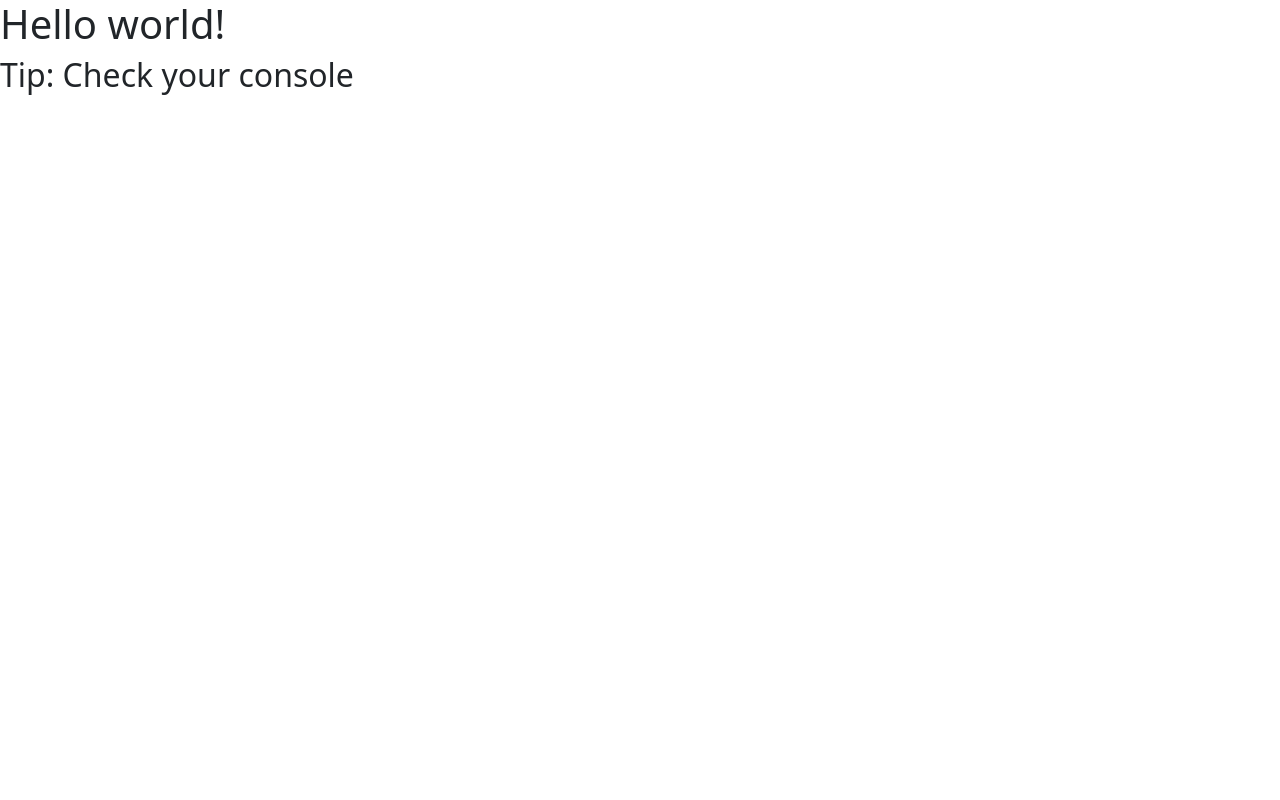
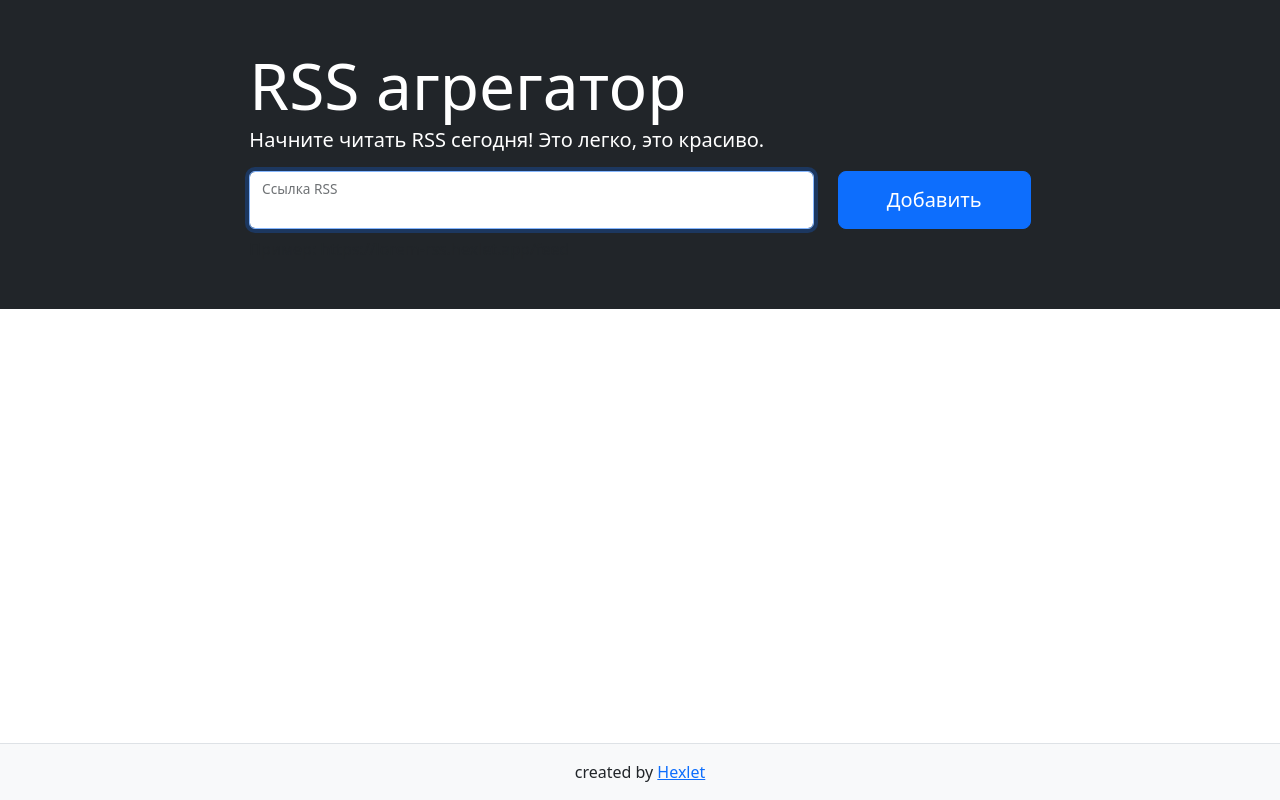
Before and after one commit to sen98ia/rss-aggregator, a website built with webpack: page index.html in a window 1280 px wide. Built offline with nearby package versions, Linux system fonts and the light colour scheme.

Commit message:
update html

```diff
--- a/index.html
+++ b/index.html
@@ -1,13 +1,63 @@
 <!DOCTYPE html>
 <html>
     <head>
-        <meta charset="utf-8" />
-        <meta name="viewport" content="width=device-width, initial-scale=1">
-        <title>Webpack App</title>
+        <meta charset="utf-8">
+        <meta name="viewport" content="width=device-width,initial-scale=1,shrink-to-fit=no">
+        <title>RSS агрегатор</title>
     </head>
-    <body>
-        <h1>Hello world!</h1>
-        <h2>Tip: Check your console</h2>
+    <body class="d-flex flex-column min-vh-100">
+        <div class="modal fade" id="modal" tabindex="-1" role="dialog" aria-labelledby="modal" aria-hidden="true">
+            <div class="modal-dialog" role="document">
+                <div class="modal-content">
+                    <div class="modal-header">
+                        <h5 class="modal-title"></h5>
+                        <button type="button" class="btn-close close" data-bs-dismiss="modal" aria-label="Close"></button>
+                    </div>
+                    <div class="modal-body text-break"></div>
+                    <div class="modal-footer">
+                        <a class="btn btn-primary full-article" href="#" role="button" target="_blank" rel="noopener noreferrer">Читать полностью </a>
+                        <button type="button" class="btn btn-secondary" data-bs-dismiss="modal">Закрыть</button>
+                    </div>
+                </div>
+            </div>
+        </div>
+        <main class="flex-grow-1">
+            <section class="container-fluid bg-dark p-5">
+                <div class="row">
+                    <div class="col-md-10 col-lg-8 mx-auto text-white">
+                        <h1 class="display-3 mb-0">RSS агрегатор</h1>
+                        <p class="lead">Начните читать RSS сегодня! Это легко, это красиво.</p>
+                        <form action="" class="rss-form text-body">
+                            <div class="row">
+                                <div class="col">
+                                    <div class="form-floating">
+                                        <input id="url-input" autofocus required name="url" aria-label="url" class="form-control w-100" placeholder="ссылка RSS" autocomplete="off">
+                                        <label for="url-input">Ссылка RSS</label>
+                                    </div>
+                                </div>
+                                <div class="col-auto">
+                                    <button type="submit" aria-label="add" class="h-100 btn btn-lg btn-primary px-sm-5">Добавить</button>
+                                </div>
+                            </div>
+                        </form>
+                        <p class="mt-2 mb-0 text-muted">Пример: https://lorem-rss.hexlet.app/feed</p>
+                        <p class="feedback m-0 position-absolute small text-danger"></p>
+                    </div>
+                </div>
+            </section>
+            <section class="container-fluid container-xxl p-5">
+                <div class="row">
+                    <div class="col-md-10 col-lg-8 order-1 mx-auto posts"></div>
+                    <div class="col-md-10 col-lg-4 mx-auto order-0 order-lg-1 feeds"></div>
+                </div>
+            </section>
+        </main>
+        <footer class="footer border-top py-3 mt-5 bg-light">
+            <div class="container-xl">
+                <div class="text-center">
+                    created by <a href="https://ru.hexlet.io/professions/frontend/projects/11" target="_blank">Hexlet</a>
+                </div>
+            </div>
+        </footer>
     </body>
-
 </html>
```
